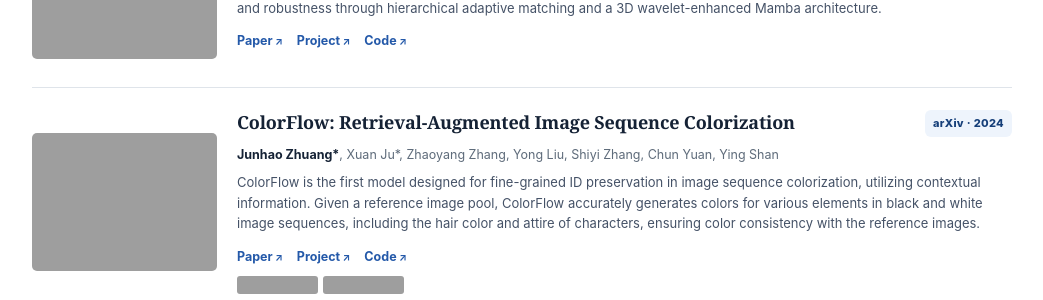
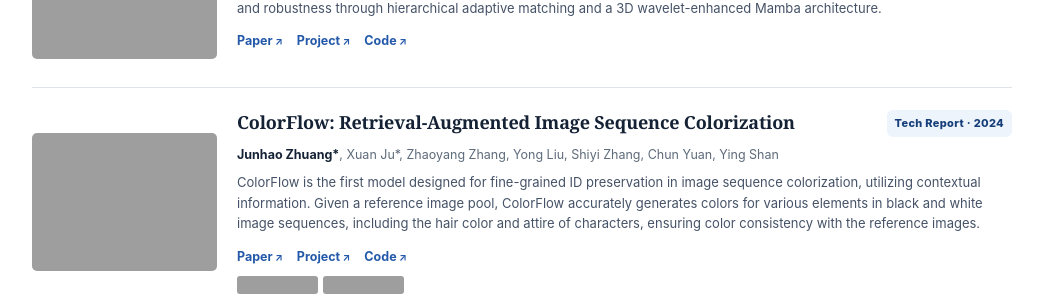
Before and after one commit to zhuang2002/zhuang2002.github.io, a Jekyll site: the page built from _pages/about.md, in a window 1280 px wide and 900 px high, scrolled down 3905 px, cut to the strip 144-444 px from the top of the window. Shown: the whole strip, without its empty margins (118-1161 px from the left). Built offline with Jekyll 4.4.1, drawn with Linux system fonts in a browser that asks for light colours; grey boxes are pictures that could not be loaded.

Commit message:
Mark ColorFlow as a technical report

```diff
--- a/_pages/about.md
+++ b/_pages/about.md
@@ -449,7 +449,7 @@
         <article class="paper">
           <div class="paper-media"><img src="https://zhuang2002.github.io/images/colorflow.png" alt="ColorFlow project preview" loading="lazy"></div>
           <div class="paper-body">
-            <div class="paper-topline"><h3>ColorFlow: Retrieval-Augmented Image Sequence Colorization</h3><span class="venue">arXiv · 2024</span></div>
+            <div class="paper-topline"><h3>ColorFlow: Retrieval-Augmented Image Sequence Colorization</h3><span class="venue">Tech Report · 2024</span></div>
             <p class="authors"><b>Junhao Zhuang*</b>, Xuan Ju*, Zhaoyang Zhang, Yong Liu, Shiyi Zhang, Chun Yuan, Ying Shan</p>
             <p class="paper-desc">ColorFlow is the first model designed for fine-grained ID preservation in image sequence colorization, utilizing contextual information. Given a reference image pool, ColorFlow accurately generates colors for various elements in black and white image sequences, including the hair color and attire of characters, ensuring color consistency with the reference images.</p>
             <div class="paper-links"><a href="https://arxiv.org/abs/2412.11815">Paper</a><a href="/ColorFlow/">Project</a><a href="https://github.com/TencentARC/ColorFlow">Code</a></div>
```
